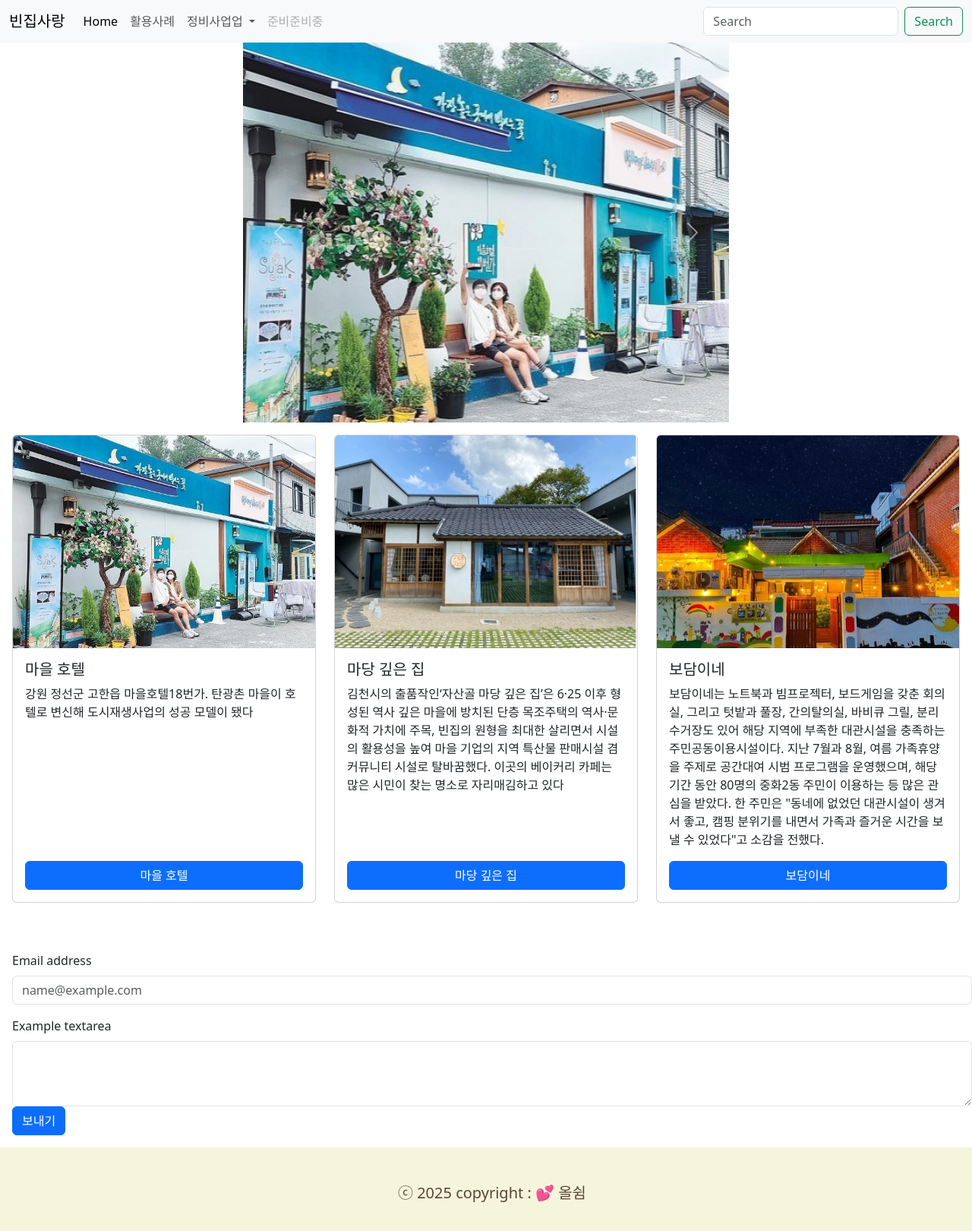
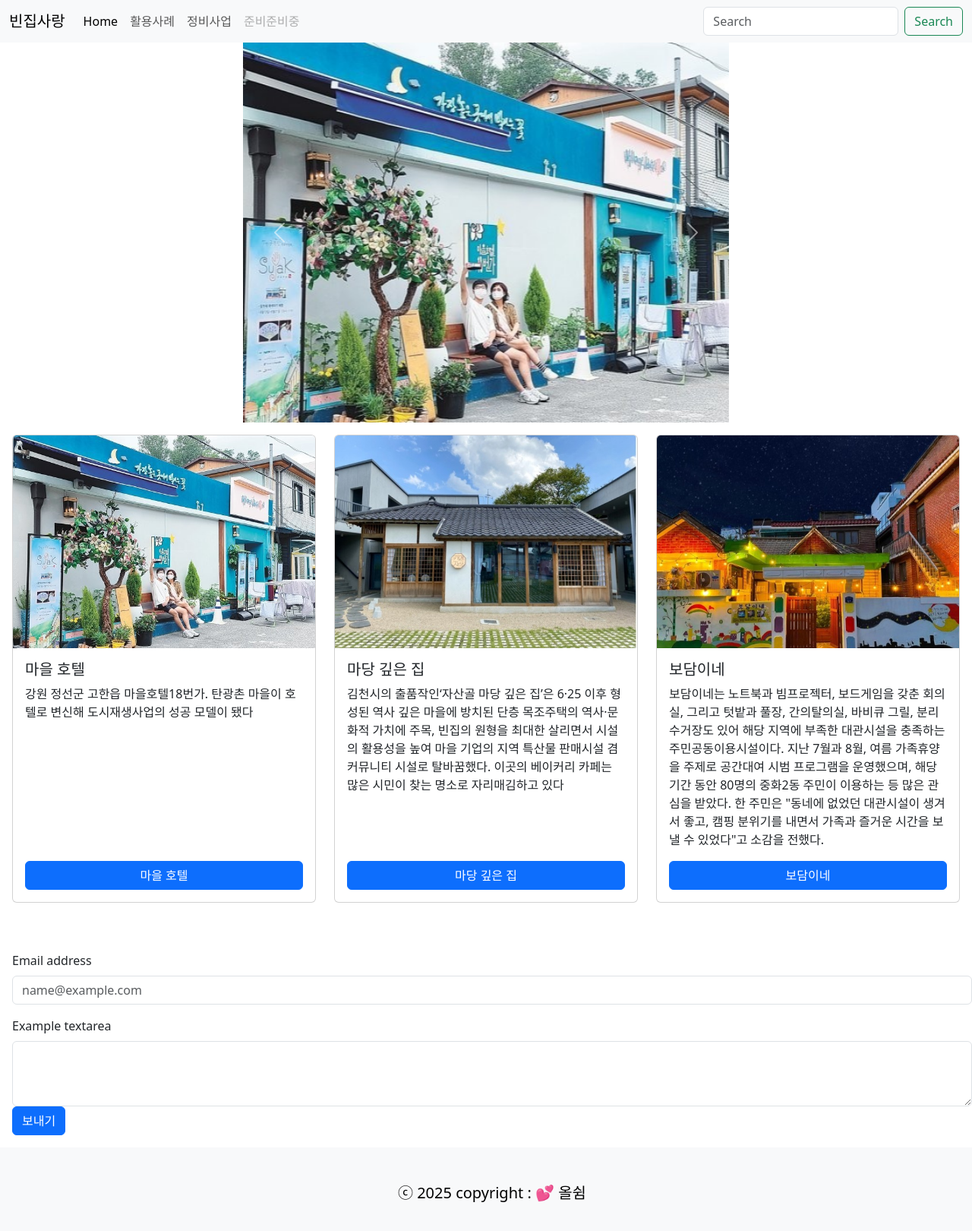
Before and after one commit to nayu0109/team_project_2, a plain HTML site: page manu1/manu1.html in a window 1280 px wide. Shown: the whole page at 76% size. Drawn offline with nearby package versions, Linux system fonts and the light colour scheme.

Commit message:
푸터색, 지정정

```diff
--- a/manu1/manu1.html
+++ b/manu1/manu1.html
@@ -23,9 +23,7 @@
         }
     </style>
 </head>
-
-<body>
-    <!-- 네비게이션 -->
+<header>
     <nav class="navbar navbar-expand-lg bg-body-tertiary">
         <div class="container-fluid">
             <a class="navbar-brand" href="#">빈집사랑
@@ -39,21 +37,14 @@
             <div class="collapse navbar-collapse" id="navbarSupportedContent">
                 <ul class="navbar-nav me-auto mb-2 mb-lg-0">
                     <li class="nav-item">
-                        <a class="nav-link active" aria-current="page" href="#">Home</a>
+                        <a class="nav-link active" aria-current="page" href="../index.html">Home</a>
                     </li>
                     <li class="nav-item">
-                        <a class="nav-link" href="#">활용사례</a>
+                        <a class="nav-link" href="../manu1/manu1.html">활용사례</a>
                     </li>
-                    <li class="nav-item dropdown">
-                        <a class="nav-link dropdown-toggle" href="#" role="button" data-bs-toggle="dropdown"
-                            aria-expanded="false">
-                            정비사업업
-                        </a>
-                        <ul class="dropdown-menu">
-                            <li><a class="dropdown-item" href="#">html</a></li>
-                            <li><a class="dropdown-item" href="#">css</a></li>
-                            <li><a class="dropdown-item" href="#">javascript</a></li>
-                        </ul>
+                    <li class="nav-item">
+                        <a class="nav-link" href="menu2.html">정비사업</a>
+
                     </li>
                     <li class="nav-item">
                         <a class="nav-link disabled" aria-disabled="true">준비준비중</a>
@@ -66,6 +57,8 @@
             </div>
         </div>
     </nav>
+</header>
+<body>
     <!-- 캐러셀 -->
     <div class="parent-carousel d-flex">
         <div class="col-3"></div>
@@ -147,10 +140,10 @@
     </div>
     </div>
     <!-- 푸터 -->
-    <footer class="text-center tex-lg-start p-5" style="background-color: #F5F5DC;">
-        <h5 class="text-center ps-3" style="color: #5B4636;">
+    <footer class="text-center tex-lg-start p-5" style="background-color: #f8f9fa;">
+        <h5 class="text-center ps-3" style="color: black;">
             ⓒ 2025 copyright : 💕
-            <a style="color: #5B4636; text-decoration: none;">올쉼</a>
+            <a style="color: black; text-decoration: none;">올쉼</a>
 </body>
 
 </html>
```
